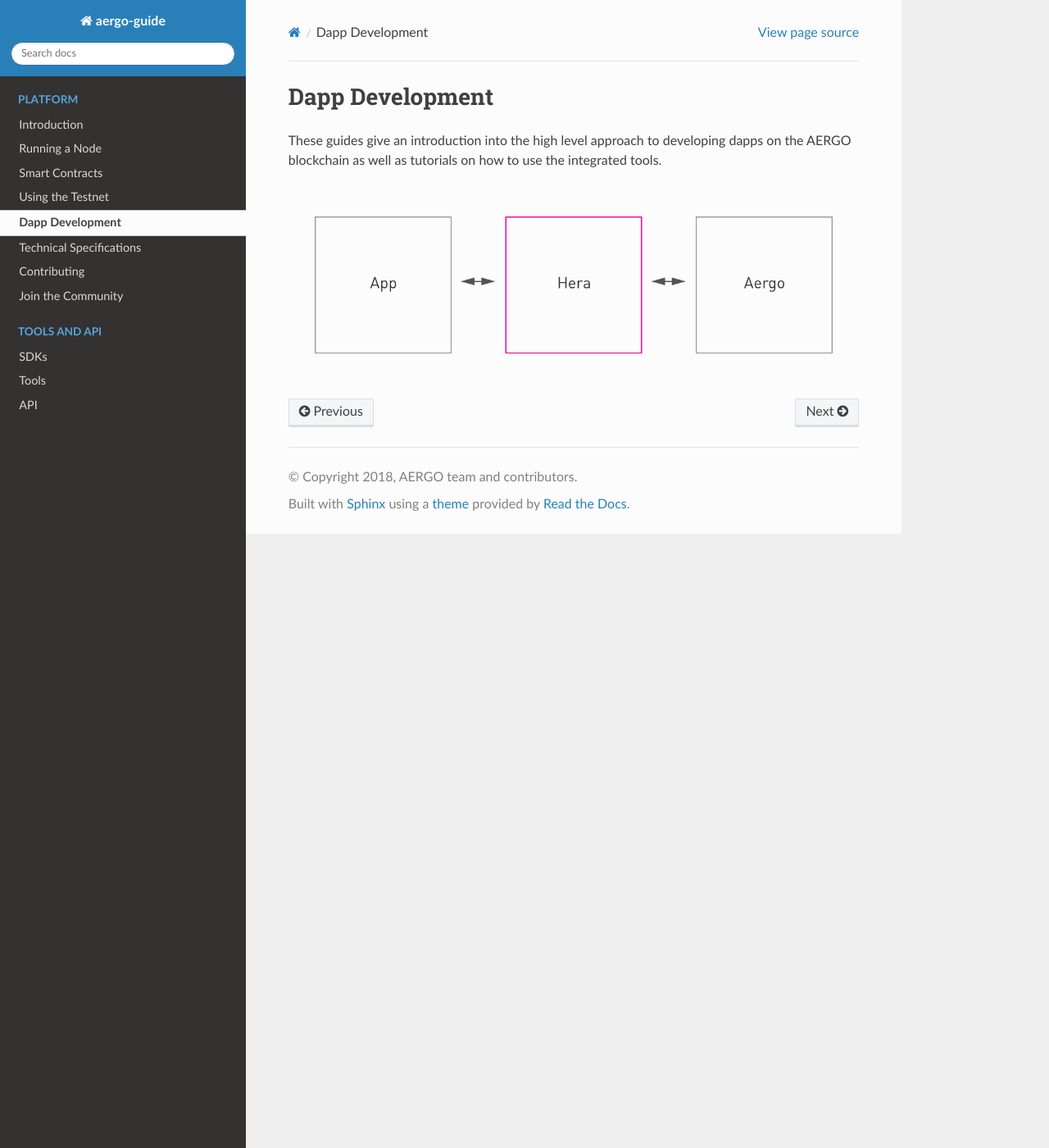
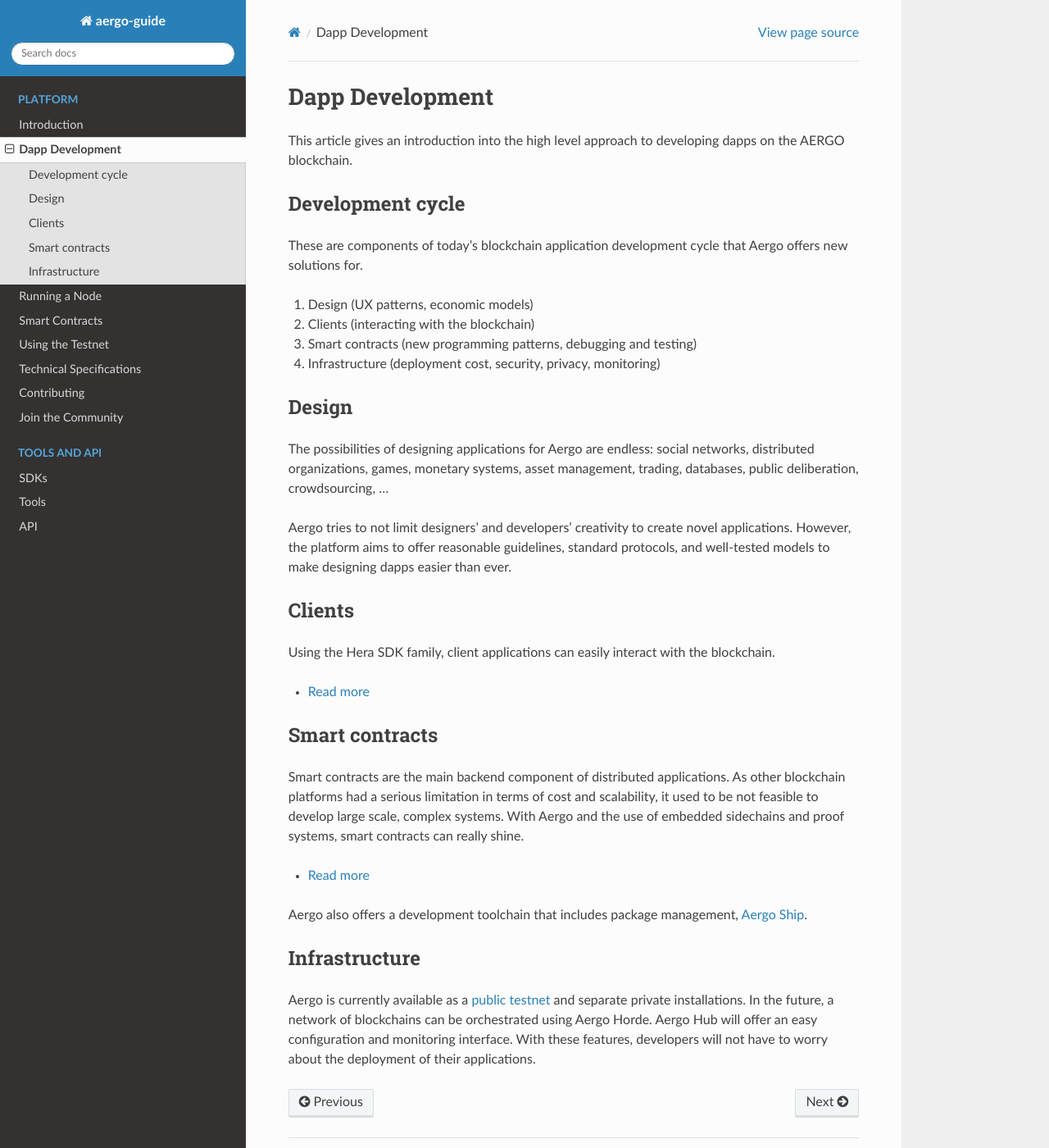
Before and after one commit to aergoio/guide, a Sphinx documentation site: the page built from source/dapp-development/index.rst, in a window 1280 px wide and 1400 px high. Shown: the whole window at 82% size. Built offline with Sphinx 7.4.7 and the Read the Docs theme 2.0.0, drawn with Linux system fonts in a browser that asks for light colours.

Commit message:
Add dapp development article

```diff
--- a/source/dapp-development/index.rst
+++ b/source/dapp-development/index.rst
@@ -1,6 +1,52 @@
 Dapp Development
 ================
 
-These guides give an introduction into the high level approach to developing dapps on the AERGO blockchain as well as tutorials on how to use the integrated tools.
+This article gives an introduction into the high level approach to developing dapps on the AERGO blockchain.
 
-.. image:: dapp-overview.png
+Development cycle
+-----------------
+
+These are components of today's blockchain application development cycle that Aergo offers new solutions for.
+
+#. Design (UX patterns, economic models)
+
+#. Clients (interacting with the blockchain)
+
+#. Smart contracts (new programming patterns, debugging and testing)
+
+#. Infrastructure (deployment cost, security, privacy, monitoring)
+
+
+Design
+------
+
+The possibilities of designing applications for Aergo are endless:
+social networks, distributed organizations, games, monetary systems, asset management, trading, databases, public deliberation, crowdsourcing, ...
+
+Aergo tries to not limit designers' and developers' creativity to create novel applications.
+However, the platform aims to offer reasonable guidelines, standard protocols, and well-tested models to make designing dapps easier than ever.
+
+Clients
+-------
+
+Using the Hera SDK family, client applications can easily interact with the blockchain.
+
+* `Read more <../sdks/index.html>`__
+
+Smart contracts
+---------------
+
+Smart contracts are the main backend component of distributed applications.
+As other blockchain platforms had a serious limitation in terms of cost and scalability, it used to be not feasible to develop large scale, complex systems.
+With Aergo and the use of embedded sidechains and proof systems, smart contracts can really shine.
+
+* `Read more <../smart-contracts/index.html>`__
+
+Aergo also offers a development toolchain that includes package management, `Aergo Ship <../tools/ship.html>`_.
+
+Infrastructure
+--------------
+
+Aergo is currently available as a `public testnet <../using-testnet/index.html>`_ and separate private installations.
+In the future, a network of blockchains can be orchestrated using Aergo Horde. Aergo Hub will offer an easy configuration and monitoring interface.
+With these features, developers will not have to worry about the deployment of their applications.
--- a/source/index.rst
+++ b/source/index.rst
@@ -12,10 +12,10 @@
    :caption: Platform
 
    introduction/index
+   dapp-development/index
    running-node/index
    smart-contracts/index
    using-testnet/index
-   dapp-development/index
    specs/index
    contribution/index
    community
--- a/source/introduction/index.rst
+++ b/source/introduction/index.rst
@@ -1,5 +1,7 @@
 Introduction
 ============
+
+Aergo is developing a practical blockchain platform, frameworks, libraries, and tools.
 
 Design goals
 ------------
@@ -21,8 +23,10 @@
 * Simple client API
 * Client SDKs
 * Sub projects
+
     * Litetree
     * Sparse Merkle Tree
+
 * Hub Enterprise (management and monitoring)
 * Merkle bridge verification
 * Testnet deployment
--- a/source/sdks/index.rst
+++ b/source/sdks/index.rst
@@ -3,6 +3,8 @@
 
 Aergo offers language-specific SDKs to make it easy to develop Dapps.
 There are currently SDKs for Java, Javascript, and Python programming environments.
+
+.. image:: dapp-overview.png
 
 .. toctree::
    :maxdepth: 2
```
Also changed, not shown: source/sdks/dapp-overview.png (renamed from source/dapp-development/dapp-overview.png).
